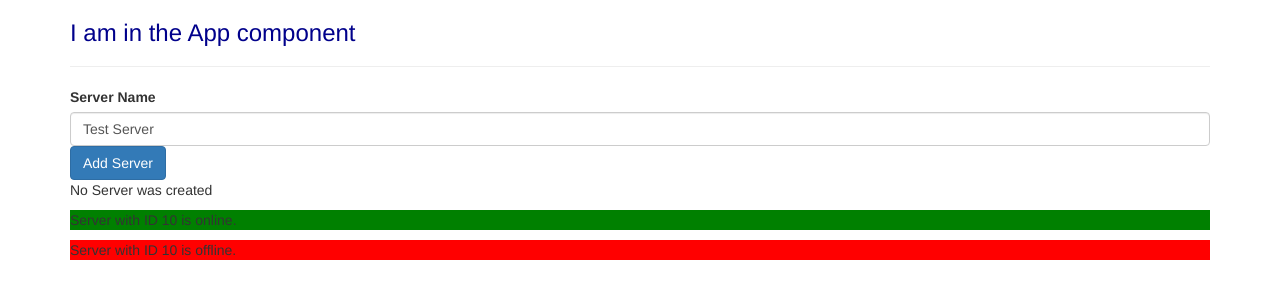
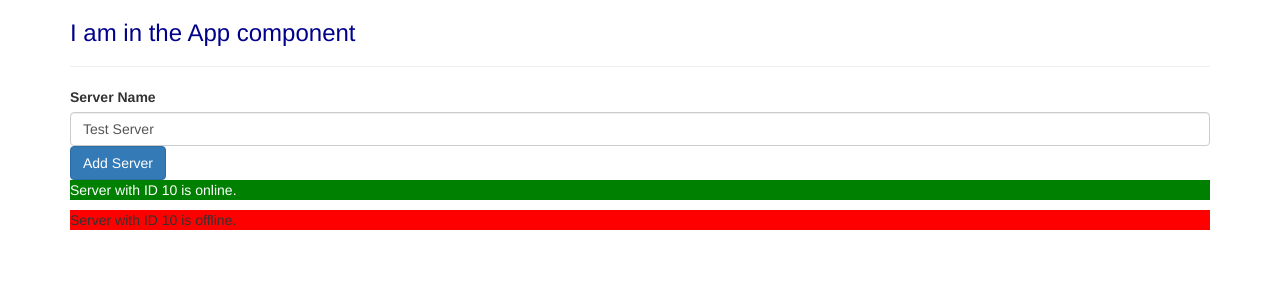
Before and after one commit to missvenus/first_angular_app, an Angular app: page / in a window 1280 px wide. Shown: the top 300 px of the page. Built offline with nearby package versions, Linux system fonts and the light colour scheme.

Commit message:
ngFor directive for listing

```diff
--- a/src/app/server/server.component.html
+++ b/src/app/server/server.component.html
@@ -1 +1,2 @@
-<p [ngStyle]="{backgroundColor: getColor()}">Server with ID {{serverId}} is {{getServerStatus()}}.</p>
+<p [ngStyle]="{backgroundColor: getColor()}"
+   [ngClass]="{online: serverStatus === 'online'}">Server with ID {{serverId}} is {{getServerStatus()}}.</p>
--- a/src/app/server/server.component.ts
+++ b/src/app/server/server.component.ts
@@ -2,7 +2,12 @@ import { Component } from '@angular/core';
 
 @Component({
   selector: 'app-server',
-  templateUrl: './server.component.html'
+  templateUrl: './server.component.html',
+  styles: [`
+    .online{
+      color:white;
+    }
+  `]
 })
 export class ServerComponent{
   serverId: number = 10;
--- a/src/app/servers/servers.component.html
+++ b/src/app/servers/servers.component.html
@@ -16,7 +16,11 @@
 <!--<p>{{ serverCreationStatus }}</p>-->
 
 <p *ngIf="serverCreated; else noServer">Server was created, server name is {{ serverName}}</p>
-<ng-template #noServer>
-  <p>No Server was created</p></ng-template>
-<app-server></app-server>
-<app-server></app-server>
+
+
+<!--<ng-template #noServer>-->
+<!--<p>No Server was created</p></ng-template>-->
+<!--<app-server></app-server>-->
+<!--<app-server></app-server>-->
+
+<app-server *ngFor="let server of servers"></app-server>
--- a/src/app/servers/servers.component.ts
+++ b/src/app/servers/servers.component.ts
@@ -12,6 +12,7 @@ export class ServersComponent implements OnInit {
   serverCreationStatus = 'No server was created!';
   serverName ='Test Server';
   serverCreated = false;
+  servers = ['Test Server','Test Server 2']
 
   constructor() {
     setTimeout(() => {
@@ -24,6 +25,7 @@ export class ServersComponent implements OnInit {
 
   onCreateServer(){
     this.serverCreated = true;
+    this.servers.push(this.serverName);
     this.serverCreationStatus = 'Server was created Name is '+ this.serverName;
   }
 
```
